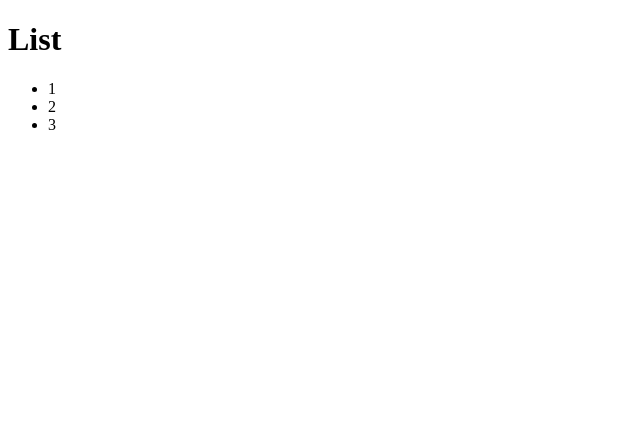
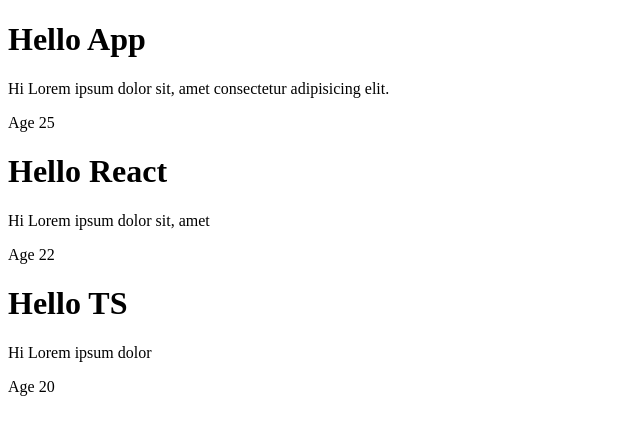
Before and after one commit to denypanko/react-22-10, a React (Create React App) app: page / in a window 1280 px wide. Shown: the top 434 px of the page, without its empty margins (0-640 px from the left). Built offline with nearby package versions, Linux system fonts and the light colour scheme.

Commit message:
add props

```diff
--- a/src/index.tsx
+++ b/src/index.tsx
@@ -3,21 +3,43 @@ import ReactDOM from 'react-dom/client'
 
 function List() {
     return (
-        <React.Fragment>
+        <>
             <h1>List</h1>
             <ul>
                 <li>1</li>
                 <li>2</li>
                 <li>3</li>
             </ul>
-        </React.Fragment>
+        </>
+    )
+}
+
+type TitleProps = {
+    name: string
+    text: string
+    age: number
+}
+
+const Title = ({ name, text, age }: TitleProps) => {
+    return (
+        <>
+            <h1>Hello {name}</h1>
+            <p>Hi {text}</p>
+            <div>Age {age}</div>
+        </>
     )
 }
 
 const App = () => {
     return (
-        <div>
-            <List />
+        <div className="app">
+            <Title
+                name="App"
+                text="Lorem ipsum dolor sit, amet consectetur adipisicing elit."
+                age={25}
+            />
+            <Title name="React" text="Lorem ipsum dolor sit, amet" age={22} />
+            <Title name="TS" text="Lorem ipsum dolor" age={20} />
         </div>
     )
 }
```
